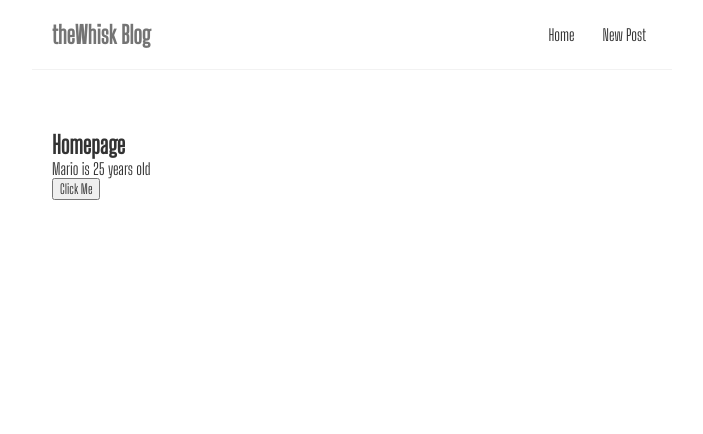
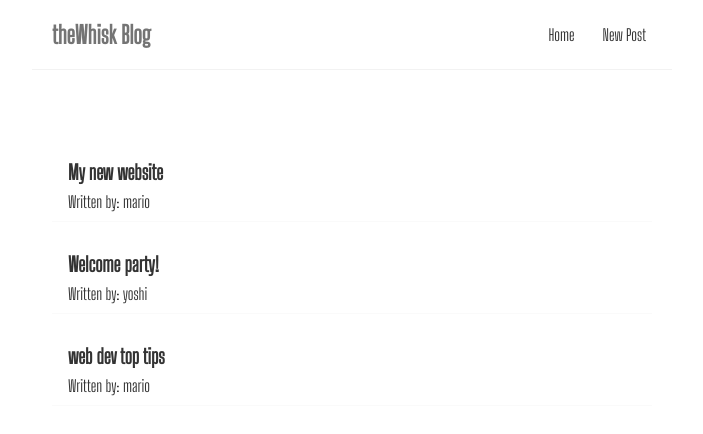
Before and after one commit to WiSmKo/dojo-blog, a React (Create React App) app: page / in a window 1280 px wide. Shown: the top 434 px of the page, without its empty margins (288-991 px from the left). Built offline with nearby package versions, Linux system fonts and the light colour scheme.

Commit message:
video10finished

```diff
--- a/src/Home.js
+++ b/src/Home.js
@@ -1,21 +1,21 @@
 import { useState } from 'react';
 
 const Home = () => {
-    // let name = "Mario"
-    const [name, setName] = useState('Mario');
-    const [age, setAge] = useState(25);
 
-    const handleClick = () => {
-        setName('Luigi');
-        setAge(30);
-    }
-
+    const [blogs, setBlogs] = useState([
+        { title: 'My new website', body: 'lorem ipsum . . . ', author: 'mario', id: 1},
+        { title: 'Welcome party!', body: 'lorem impsum . . . ', author: 'yoshi', id: 2},
+        { title: 'web dev top tips', body: 'lorem ipsum . . .', author: 'mario', id: 3}
+    ]);
 
     return (
         <div className="home">
-            <h2>Homepage</h2>
-            <p>{ name } is { age } years old</p>
-            <button onClick={handleClick}>Click Me</button>
+            {blogs.map((blog) => (
+                <div className="blog-preview" key={blog.id}>
+                    <h2>{ blog.title }</h2>
+                    <p>Written by: { blog.author }</p>
+                </div>
+            ))}
         </div>
     );
 }
--- a/src/index.css
+++ b/src/index.css
@@ -32,3 +32,20 @@
   margin: 40px auto;
   padding: 20px;
 }
+
+/* blog previews */
+.blog-preview {
+  padding: 10px 16px;
+  margin: 20px 0;
+  border-bottom: 1px solid #fafafa;
+}
+
+.blog-preview:hover {
+  box-shadow: 1px 3px 5px rgba(0,0,0,0.1);
+}
+
+.blog-preview h2 {
+  font-size: 20px;
+  color: #333;
+  margin-bottom: 8px;
+}
```
